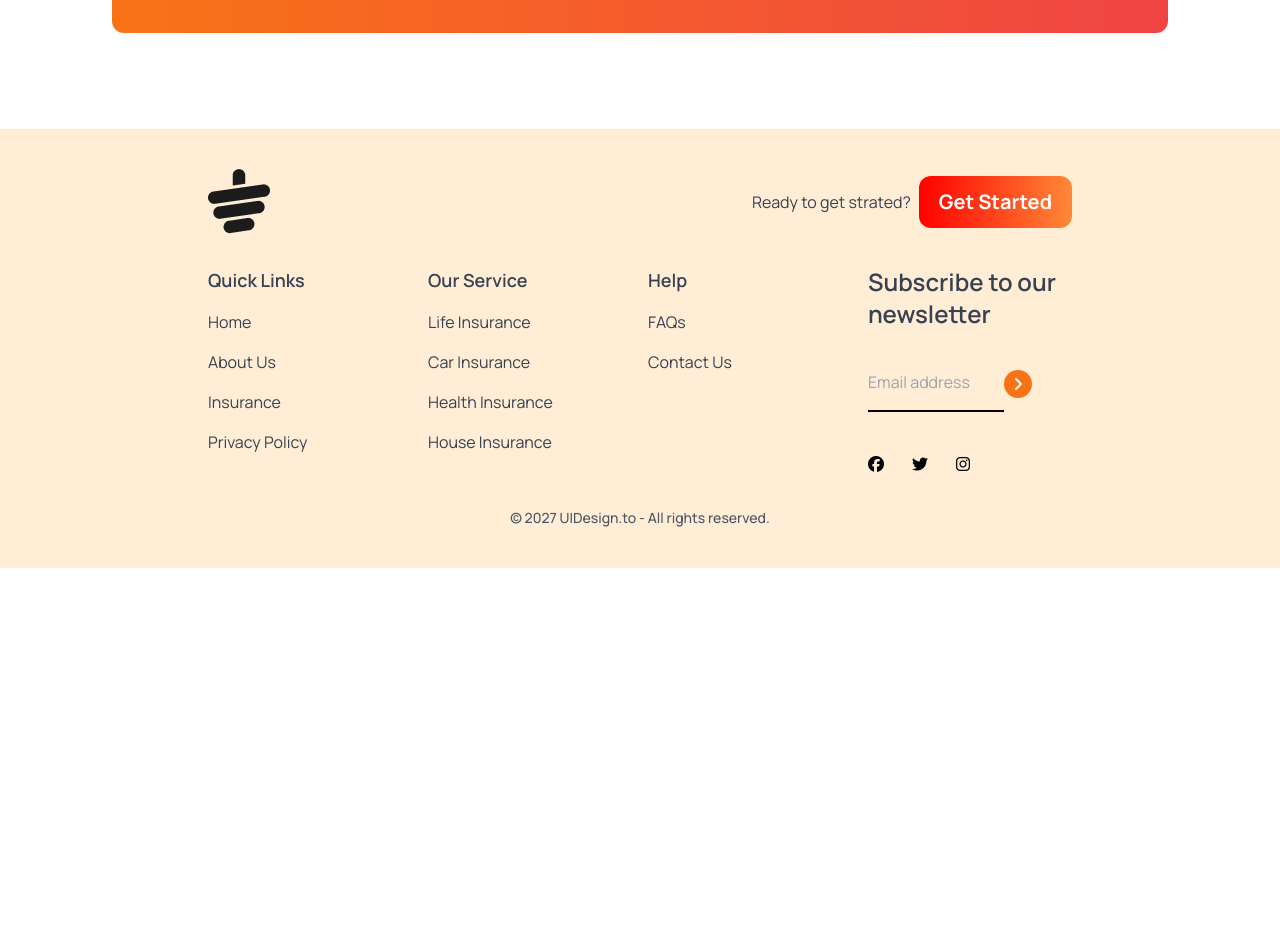
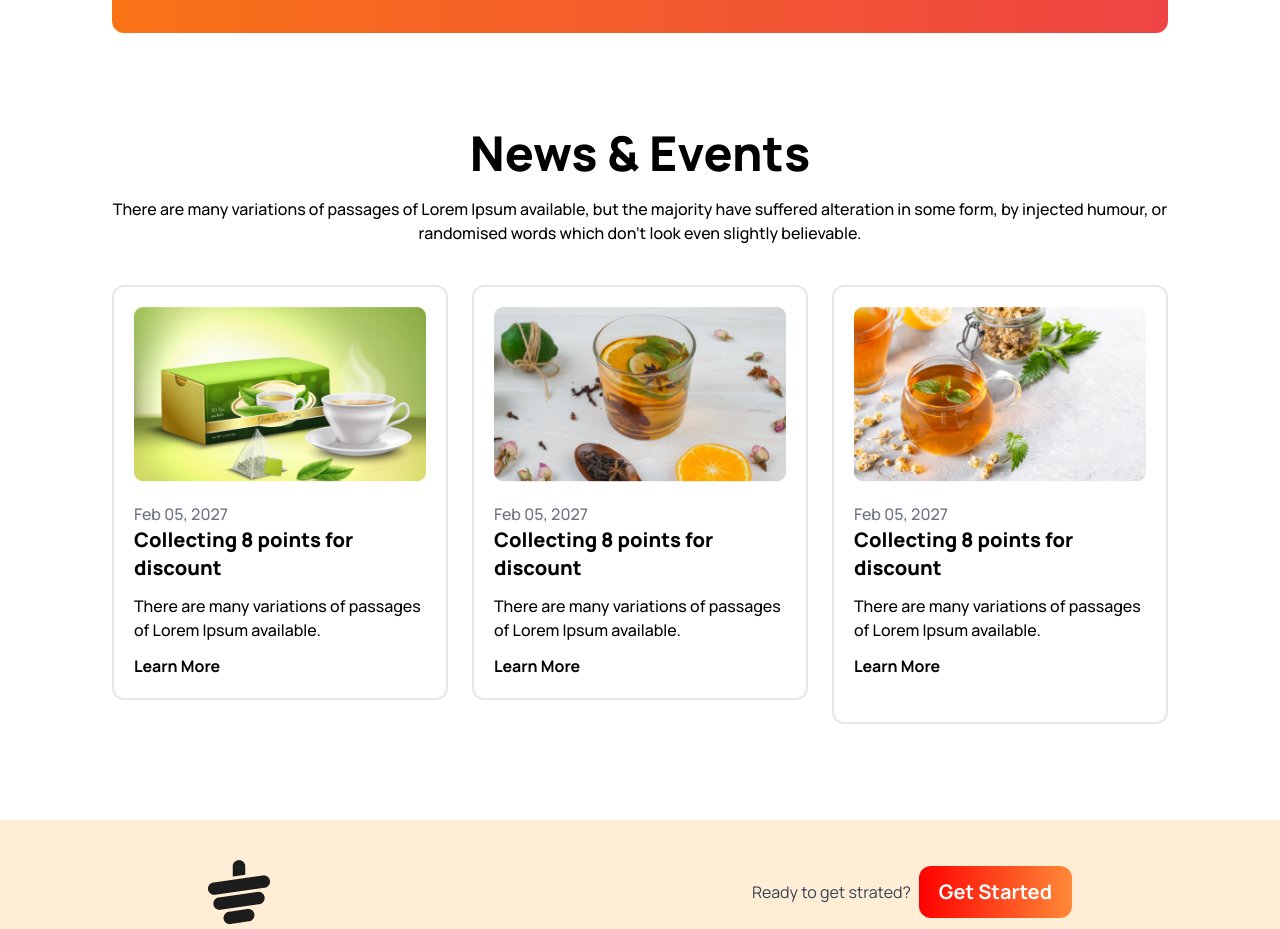
Before and after one commit to meshal10613/tea-house, a plain HTML site: page index.html in a window 1280 px wide. Shown: the part 2560-3489 px from the top of the page. Before the commit the page ends 3128 px from the top, so only its background shows below. Drawn offline with nearby package versions, Linux system fonts and the light colour scheme.

Commit message:
New & Event Section done

```diff
--- a/index.html
+++ b/index.html
@@ -189,7 +189,34 @@
          </section>
 
         <!-- News & Event Section -->
-          <section></section>
+          <section class="mb-24">
+            <h1 class="text-center text-5xl font-extrabold mb-5">News & Events</h1>
+            <p class="text-center font-medium mb-10 md:mb-13">There are many variations of passages of Lorem Ipsum available, but the majority have suffered alteration in some form, by injected humour, or randomised words which don't look even slightly believable.</p>
+            <!-- Cards -->
+            <div class="md:flex md:gap-6">
+                <div class="mb-6 border-2 rounded-xl p-5">
+                    <img src="./images/news-1.png" alt="" class="w-full mb-5">
+                    <p class="font-medium text-gray-500">Feb 05, 2027</p>
+                    <h3 class="font-extrabold text-xl mb-3">Collecting 8 points for <br> discount</h3>
+                    <p class="mb-3 font-medium">There are many variations of passages of Lorem Ipsum available.</p>
+                    <button class="font-bold">Learn More</button>
+                </div>
+                <div class="mb-6 border-2 rounded-xl p-5">
+                    <img src="./images/news-2.png" alt="" class="w-full mb-5">
+                    <p class="font-medium text-gray-500">Feb 05, 2027</p>
+                    <h3 class="font-extrabold text-xl mb-3">Collecting 8 points for <br> discount</h3>
+                    <p class="mb-3 font-medium">There are many variations of passages of Lorem Ipsum available.</p>
+                    <button class="font-bold">Learn More</button>
+                </div>
+                <div class="border-2 rounded-xl p-5">
+                    <img src="./images/news-3.png" alt="" class="w-full mb-5">
+                    <p class="font-medium text-gray-500">Feb 05, 2027</p>
+                    <h3 class="font-extrabold text-xl mb-3">Collecting 8 points for <br> discount</h3>
+                    <p class="mb-3 font-medium">There are many variations of passages of Lorem Ipsum available.</p>
+                    <button class="font-bold">Learn More</button>
+                </div>
+            </div>
+          </section>
     </main>
     <!-- Footer Section -->
     <footer class="bg-orange-100 text-gray-700 py-10 px-4 md:px-16">
@@ -236,7 +263,7 @@
                 <div class="space-y-10">
                     <h1 class="text-2xl font-semibold">Subscribe to our <br> newsletter</h1>
                     <div class="flex">
-                        <input type="email" name="email" id="email" placeholder="Email address" class="bg-transparent border-b-2 border-black w-4/6 pb-4">
+                        <input type="email" name="email" id="email" placeholder="Email address" class="bg-transparent border-b-2 border-black w-4/6 pb-4" required>
                         <i class="fa-solid fa-angle-right bg-orange-500 rounded-full h-7 w-7 text-white inline-flex justify-center items-center cursor-pointer"></i>
                     </div>
                     <div class="flex justify-start gap-7">
```
